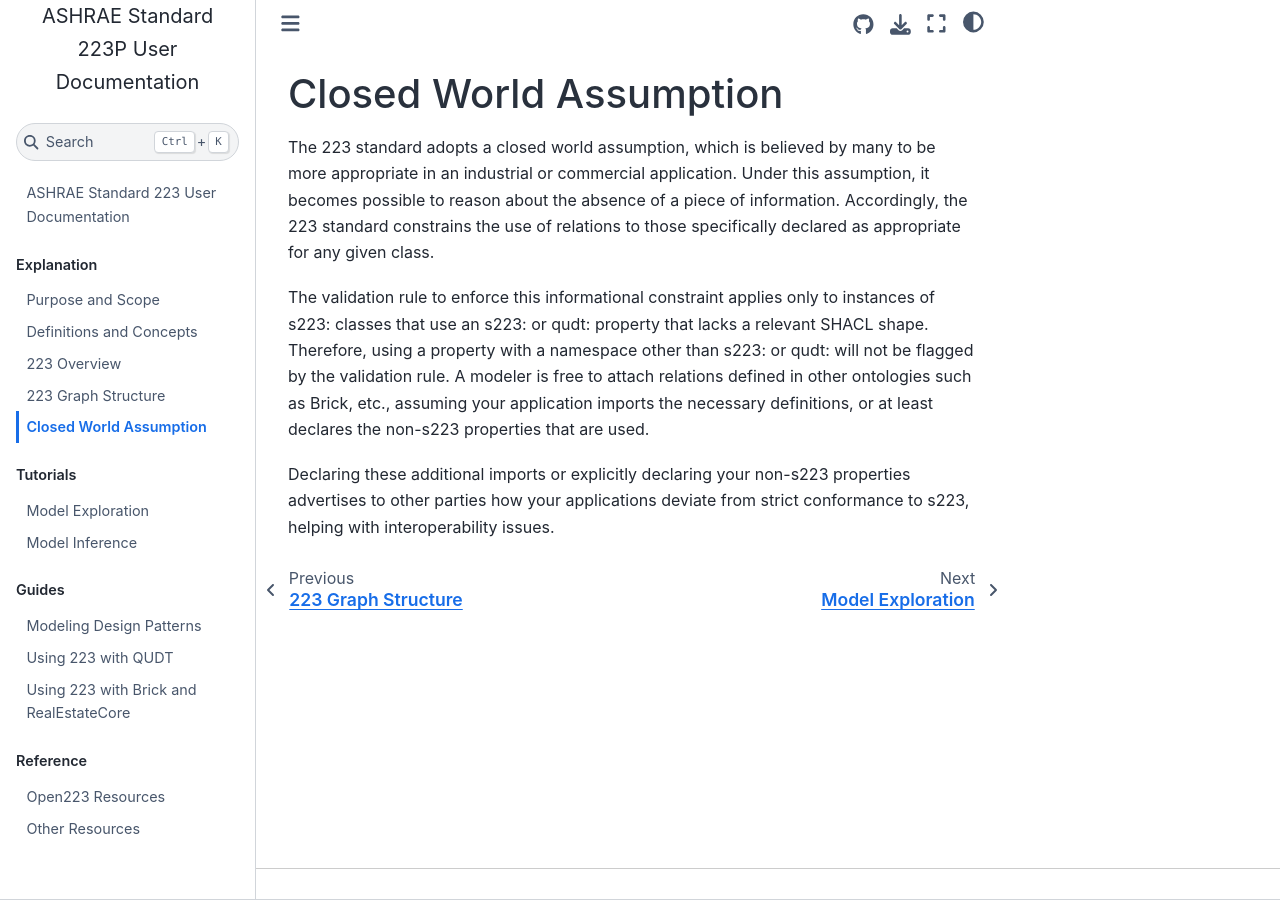
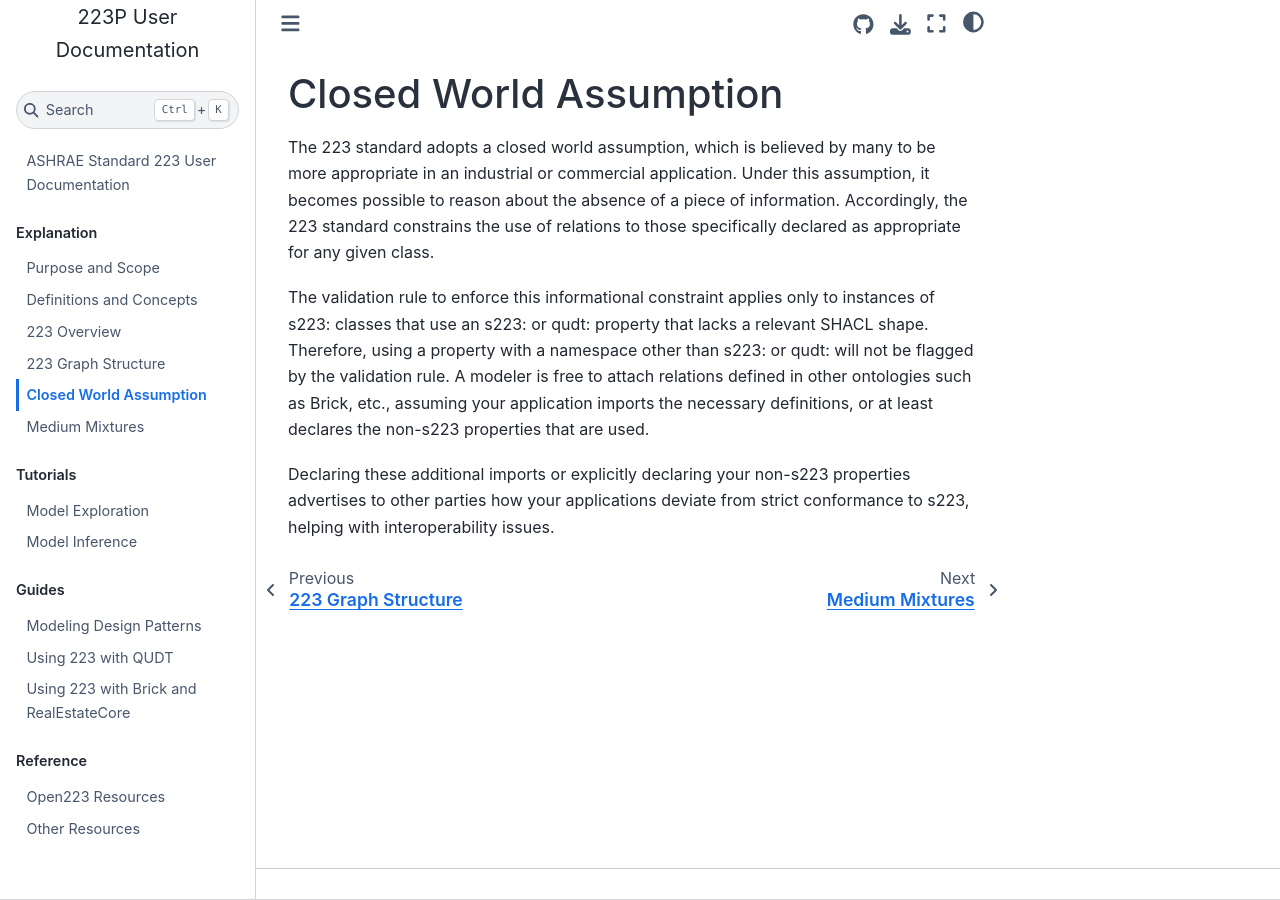
Before and after one commit to open223/docs.open223.info, a Jupyter Book: the page built from explanation/closed_world_assumption.md, in a window 1280 px wide and 900 px high, scrolled down 49 px. Built offline with Jupyter Book 1.0.4 settings and Sphinx 7.4.7 and the Sphinx Book theme 1.1.4, drawn with Linux system fonts in a browser that asks for light colours; pages that are not in the unit, such as notebooks, are missing from menus.

Commit message:
And the TOC

```diff
--- a/_toc.yml
+++ b/_toc.yml
@@ -12,7 +12,7 @@
   - file: explanation/223_overview.md
   - file: explanation/graph_structure.md
   - file: explanation/closed_world_assumption.md
-  - file: explanation/mixed_media.md
+  - file: explanation/medium_mixtures.md
 - caption: Tutorials
   chapters:
   - file: tutorials/model_exploration.md
```
